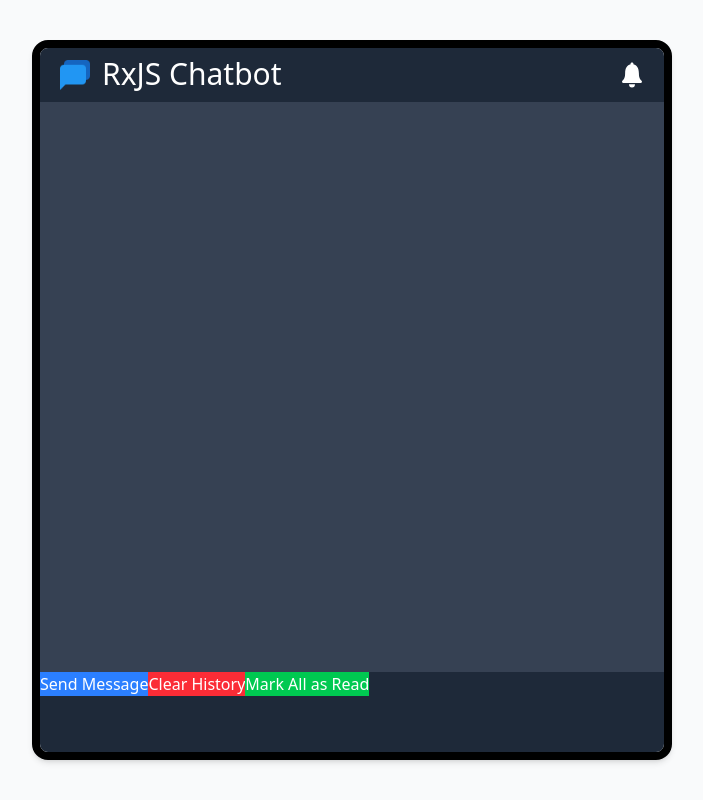
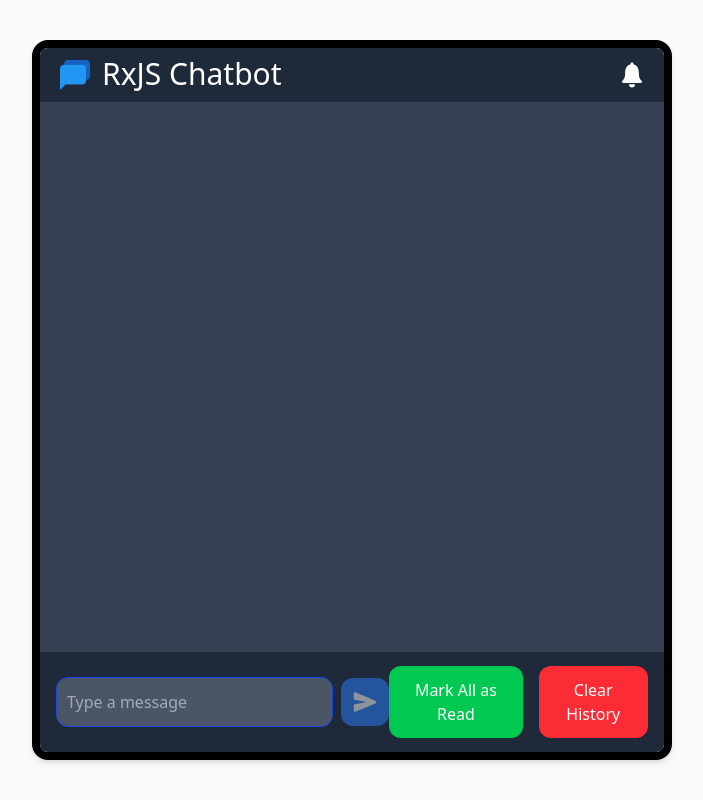
Before and after one commit to skabanets/rxjs-react-chat, a React (Vite) app: page / in a window 1280 px wide. Shown: the whole page, without its empty margins (288-991 px from the left). Built offline with nearby package versions, Linux system fonts and the light colour scheme.

Commit message:
Add MessageControlPanel component and move logic and stream subscription to App

```diff
--- a/src/components/App.tsx
+++ b/src/components/App.tsx
@@ -1,16 +1,43 @@
-import { Header, MessagesStream } from '../components';
+import { useEffect, useState } from 'react';
+
+import { Header, MessageControlPanel, MessagesStream } from '../components';
+
+import { addNewMessage, clearChat, getMessages, markAllAsRead } from '../store';
+import { type Message, Sender } from '../types';
 
 export const App = () => {
+  const [messages, setMessages] = useState<Message[]>([]);
+
+  useEffect(() => {
+    const subscription = getMessages().subscribe(setMessages);
+    return () => subscription.unsubscribe();
+  }, []);
+
+  const handleSendMessage = (text: string) => {
+    if (text.trim()) {
+      addNewMessage(Sender.User, text);
+    }
+  };
+
+  const handleMarkAllAsRead = () => {
+    markAllAsRead();
+    setMessages(prevMessages => prevMessages.map(msg => ({ ...msg, unread: false })));
+  };
+
+  const handleClearChatHistory = () => {
+    clearChat();
+    setMessages([]);
+  };
   return (
-    <div className="h-screen flex justify-center gap-4 items-center bg-gray-50">
+    <div className="h-screen flex justify-center gap-4 items-center">
       <div className="w-[80vw] md:w-[50vw] h-[90vh] shadow-md rounded-2xl border-8 border-black overflow-hidden flex flex-col">
         <Header />
-        <MessagesStream />
-        <div className="h-[80px] bg-gray-800">
-          <button className="bg-blue-500 text-white hover:bg-blue-600">Send Message</button>
-          <button className="bg-red-500 text-white hover:bg-red-600">Clear History</button>
-          <button className="bg-green-500 text-white hover:bg-green-600">Mark All as Read</button>
-        </div>
+        <MessagesStream messages={messages} />
+        <MessageControlPanel
+          onSendMessage={handleSendMessage}
+          onMarkAllAsRead={handleMarkAllAsRead}
+          onClearChatHistory={handleClearChatHistory}
+        />
       </div>
     </div>
   );
--- /dev/null
+++ b/src/components/MessageControlPanel.tsx
@@ -0,0 +1,53 @@
+import { useState } from 'react';
+import { IoSend } from 'react-icons/io5';
+
+interface MessageControlPanelProps {
+  onSendMessage: (text: string) => void;
+  onMarkAllAsRead: () => void;
+  onClearChatHistory: () => void;
+}
+
+export const MessageControlPanel = ({
+  onSendMessage,
+  onMarkAllAsRead,
+  onClearChatHistory,
+}: MessageControlPanelProps) => {
+  const [newMessage, setNewMessage] = useState('');
+
+  const handleSendMessage = () => {
+    if (newMessage.trim()) {
+      onSendMessage(newMessage);
+      setNewMessage('');
+    }
+  };
+
+  return (
+    <div className="h-[100px] px-4 py-5 bg-gray-800 flex justify-between">
+      <div className="w-[62%] flex items-center gap-2">
+        <input
+          value={newMessage}
+          onChange={e => setNewMessage(e.target.value)}
+          placeholder="Type a message"
+          className="border border-blue-700 px-2.5 py-3 rounded-xl outline-none w-full bg-gray-600 hover:border-blue-500 focus-visible:border-blue-500"
+        />
+        <button
+          className={`bg-blue-500 flex items-center justify-center hover:bg-blue-600 ${
+            !newMessage.trim() ? 'opacity-50 !cursor-not-allowed' : ''
+          }`}
+          onClick={handleSendMessage}
+          disabled={!newMessage.trim()}
+        >
+          <IoSend className="w-6 h-6 fill-white" />
+        </button>
+      </div>
+      <div className="flex items-center gap-4">
+        <button className="bg-green-500 hover:bg-green-600" onClick={onMarkAllAsRead}>
+          Mark All as Read
+        </button>
+        <button className="bg-red-500  hover:bg-red-600" onClick={onClearChatHistory}>
+          Clear History
+        </button>
+      </div>
+    </div>
+  );
+};
--- a/src/components/MessagesStream.tsx
+++ b/src/components/MessagesStream.tsx
@@ -2,29 +2,28 @@ import { useEffect, useRef, useState } from 'react';
 
 import { MessageItem } from '../components';
 
-import { getMessages } from '../store';
 import { type Message } from '../types';
 
-export const MessagesStream = () => {
-  const [messages, setMessages] = useState<Message[]>([]);
-  const [isInitialRender, setIsInitialRender] = useState(true);
+interface MessagesStreamProps {
+  messages: Message[];
+}
+
+export const MessagesStream = ({ messages }: MessagesStreamProps) => {
   const messagesEndRef = useRef<HTMLDivElement | null>(null);
+  const [isInitialized, setIsInitialized] = useState(false);
 
   useEffect(() => {
-    if (messagesEndRef.current) {
-      messagesEndRef.current.scrollIntoView({ behavior: isInitialRender ? 'instant' : 'smooth' });
-
-      if (isInitialRender) {
-        setIsInitialRender(false);
-      }
+    if (messages.length > 0 && !isInitialized) {
+      messagesEndRef.current?.scrollIntoView({ behavior: 'instant' });
+      setIsInitialized(true);
     }
-  }, [messages, isInitialRender]);
+  }, [messages, isInitialized]);
 
   useEffect(() => {
-    const subscription = getMessages().subscribe(setMessages);
-
-    return () => subscription.unsubscribe();
-  }, []);
+    if (isInitialized) {
+      messagesEndRef.current?.scrollIntoView({ behavior: 'smooth' });
+    }
+  }, [messages]);
 
   return (
     <div className="flex-1 p-4 bg-gray-700 overflow-y-auto">
--- a/src/components/index.ts
+++ b/src/components/index.ts
@@ -4,3 +4,4 @@ export * from './Header';
 export * from './UnreadMessagesCounter';
 export * from './MessagesStream';
 export * from './MessageItem';
+export * from './MessageControlPanel';
--- a/src/index.css
+++ b/src/index.css
@@ -5,3 +5,7 @@
     @apply bg-gray-50 text-white;
   }
 }
+
+button {
+  @apply text-white rounded-xl py-3 px-3 cursor-pointer transition;
+}
--- a/src/store/chatStore.ts
+++ b/src/store/chatStore.ts
@@ -28,7 +28,7 @@ const addNewMessage = (sender: Sender, text: string) => {
   const newMessage: Message = {
     sender,
     text,
-    unread: sender === Sender.User,
+    unread: sender === Sender.Chatbot,
     date: new Date(),
   };
 
```
